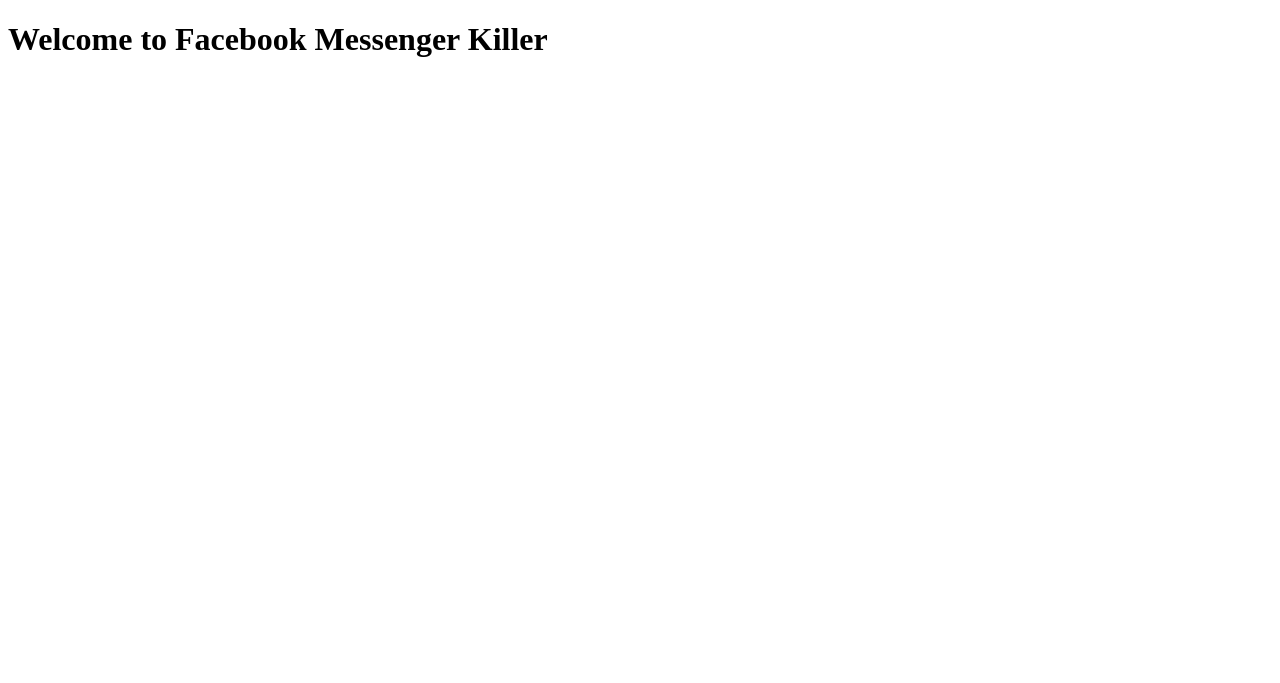
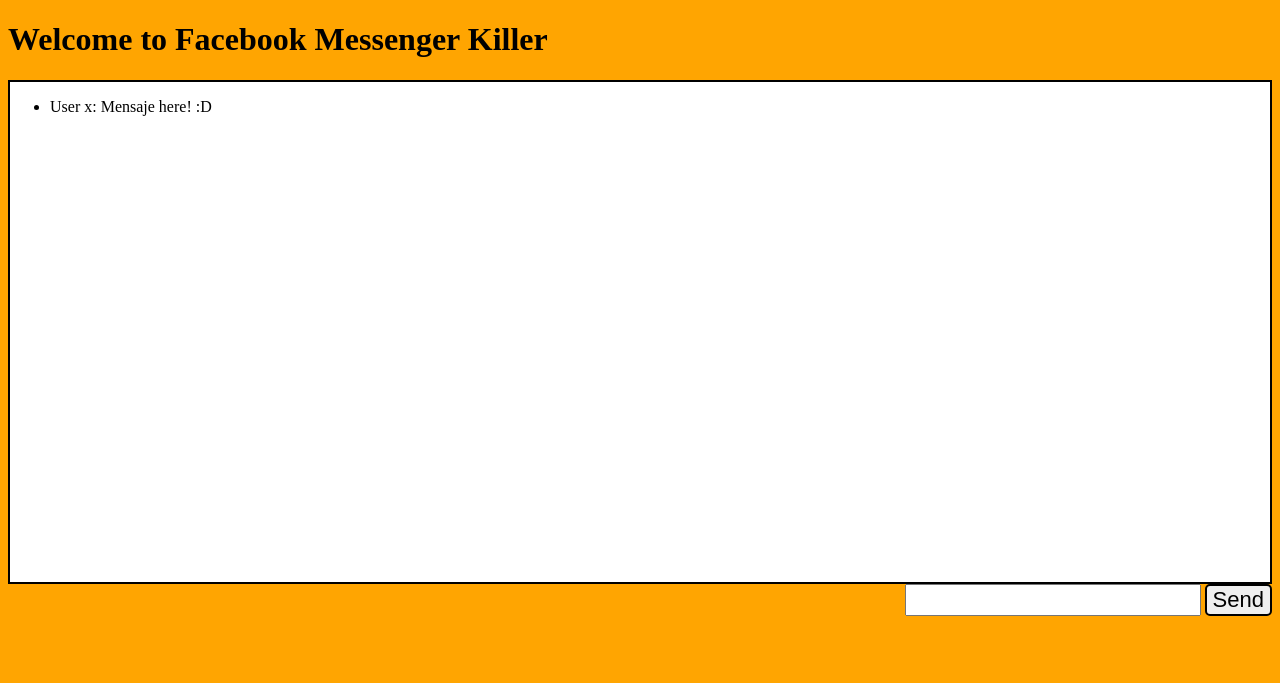
Before and after one commit to HzJavier/thinc-nodejs, a website: page public/index.html in a window 1280 px wide. Drawn offline with nearby package versions, Linux system fonts and the light colour scheme; some packages are replaced by stand-ins of ours; files that its build step writes are made by us from their sources.

Commit message:
Implement the main view for the messanger
And create some styling for it

```diff
--- a/package.json
+++ b/package.json
@@ -21,7 +21,8 @@
     "body-parser": "^1.14.1",
     "bower": "^1.6.8",
     "express": "^4.13.3",
-    "mongoose": "^4.2.8"
+    "mongoose": "^4.2.8",
+    "socket.io": "^1.3.7"
   },
   "devDependencies": {
     "gulp": "^3.9.0",
--- a/public/app/mainController.js
+++ b/public/app/mainController.js
@@ -1,11 +1,16 @@
 var messengerApp = angular.module('messengerApp', [
   'ngRoute',
-  'userControllers'
+  'userControllers',
+  'chatControllers'
 ]);
 
 messengerApp.config(['$routeProvider',
     function ($routeProvider) {
       $routeProvider.
+        when('/', {
+          templateUrl: 'app/messages/conversation-window.html',
+          controller: 'ChatCtrl'
+        }).
         when('/users', {
           templateUrl: 'app/users/list.html',
           controller: 'UsersCtrl'
--- /dev/null
+++ b/public/app/messages/controllers.js
@@ -0,0 +1,6 @@
+var chatControllers = angular.module('chatControllers', []);
+
+chatControllers.controller('ChatCtrl', ['$scope',
+  function ($scope) {
+
+  }]);
--- /dev/null
+++ b/public/app/messages/conversation-window.html
@@ -0,0 +1,19 @@
+<div class="chat-wrapper">
+
+  <!-- Chat messages container -->
+  <div class="chat-messages-wrapper">
+    <ul class="message-list">
+      <li class="message">
+        <span>User x:</span>
+        Mensaje here! :D
+      </li>
+    </ul>
+  </div>
+
+  <!-- Chage New message -->
+  <div class="input-wrapper new-message-wrapper">
+    <input type="text">
+    <button>Send</button>
+  </div>
+
+</div>
--- a/public/index.html
+++ b/public/index.html
@@ -4,11 +4,14 @@
   <meta charset="UTF-8">
   <title></title>
 
+  <link rel="stylesheet" href="styles/main.css" media="all">
+
   <script src="bower_components/jquery/dist/jquery.min.js"></script>
   <script src="bower_components/angular/angular.js"></script>
   <script src="bower_components/angular-route/angular-route.js"></script>
   <script src="/app/mainController.js"></script>
   <script src="/app/users/controllers.js"></script>
+  <script src="/app/messages/controllers.js"></script>
 
 </head>
 <body>
--- /dev/null
+++ b/public/styles/_chatWindow.scss
@@ -0,0 +1,26 @@
+.chat-wrapper {
+   $totalHeight: 600px;
+   $totalWidth: 100%;
+
+   height: $totalHeight;
+
+  .chat-messages-wrapper {
+    background-color: white;
+    border: black solid 2px;
+    height: $totalHeight - 100;
+  }
+
+  .input-wrapper {
+    float: right;
+
+    input[type="text"] {
+      font-size: 22px;
+    }
+
+    button {
+      font-size: 22px;
+      border: solid black 2px;
+      border-radius: 5px;
+    }
+  }
+}
--- a/public/styles/main.scss
+++ b/public/styles/main.scss
@@ -1,9 +1,7 @@
+$orange: #FFA501;
+
 body {
-  background-color: black;
+  background-color: $orange;
+}
 
-  ul {
-    list-style-type: none;
-  }
-
-  color: red;
-}
+@import 'chatWindow';
```
Also changed, not shown: 1 other file.
